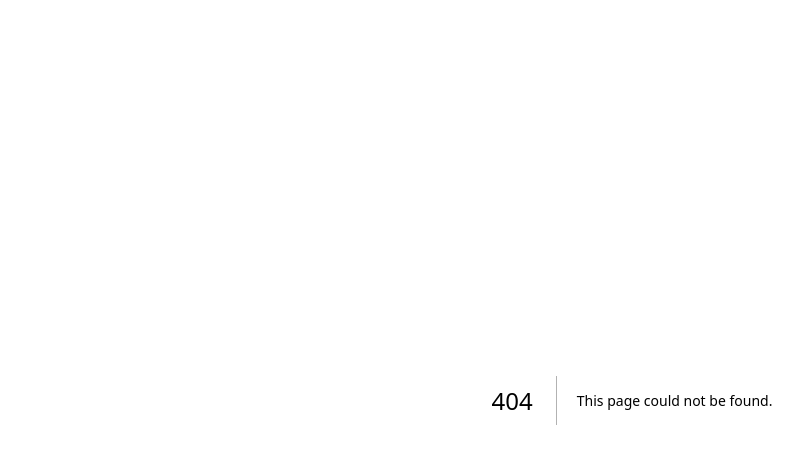
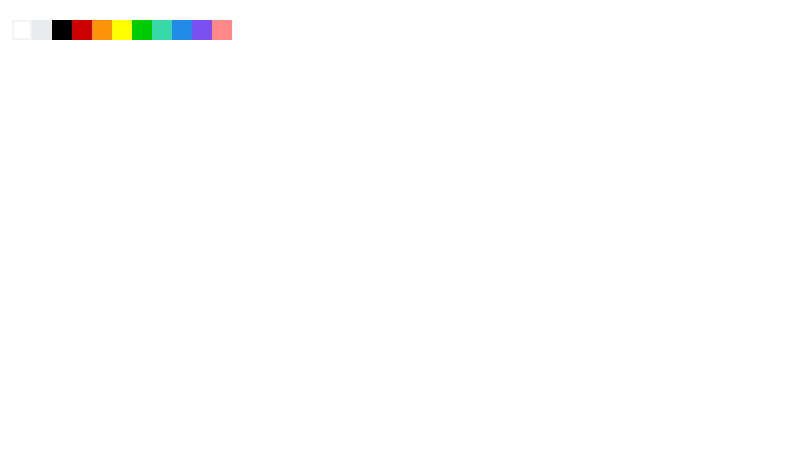
Before and after one commit to mbhimasani/frontend-practice, a Next.js app: page /pixel-art in a window 1280 px wide. Before the commit this address had no page. Shown: the top 464 px of the page, without its empty margins (8-811 px from the left). Built offline with nearby package versions, Linux system fonts and the light colour scheme.

Commit message:
pixel art project, color picker component

```diff
--- /dev/null
+++ b/src/app/(mocks)/pixel-art/components/ColorPicker.tsx
@@ -0,0 +1,21 @@
+import { Color, COLORS } from "../types/colors";
+
+type ColorPickerProps = {
+  selectedColor: Color;
+  onColorSelect: (color: Color) => void;
+};
+
+export default function ColorPicker({ selectedColor, onColorSelect }: ColorPickerProps) {
+  return (
+    <div className="flex">
+      {Object.entries(COLORS).map(([color, hex]) => (
+        <div
+          key={color}
+          className={`w-5 h-5 ${color === 'white' ? 'border-2 border-gray-100' : ''} ${selectedColor === color ? 'border-2 border-black' : ''}`}
+          style={{ backgroundColor: hex }}
+          onClick={() => onColorSelect(color as Color)}
+        />
+      ))}
+    </div>
+  );
+}
--- /dev/null
+++ b/src/app/(mocks)/pixel-art/page.tsx
@@ -0,0 +1,18 @@
+'use client'
+
+import { useState } from "react";
+import Canvas from "./components/Canvas";
+import ColorPicker from "./components/ColorPicker";
+import { Color } from "./types/colors";
+
+
+
+export default function App() {
+  const [activeColor, setActiveColor] = useState<Color>('black');
+
+  return (
+    <div>
+      <ColorPicker selectedColor={activeColor} onColorSelect={setActiveColor} />
+    </div>
+  );
+}
--- /dev/null
+++ b/src/app/(mocks)/pixel-art/types/colors.ts
@@ -0,0 +1,15 @@
+export const COLORS = {
+  white: "#fff",
+  gray: "#e9ecef",
+  black: "#000",
+  red: "#cc0001",
+  orange: "#fb940b",
+  yellow: "#ffff01",
+  green: "#01cc00",
+  teal: "#38d9a9",
+  blue: "#228be6",
+  purple: "#7950f2",
+  beige: "#ff8787",
+};
+
+export type Color = keyof typeof COLORS;
```
Also changed, not shown: src/app/(mocks)/pixel-art/pixel-art-design.png (added).
